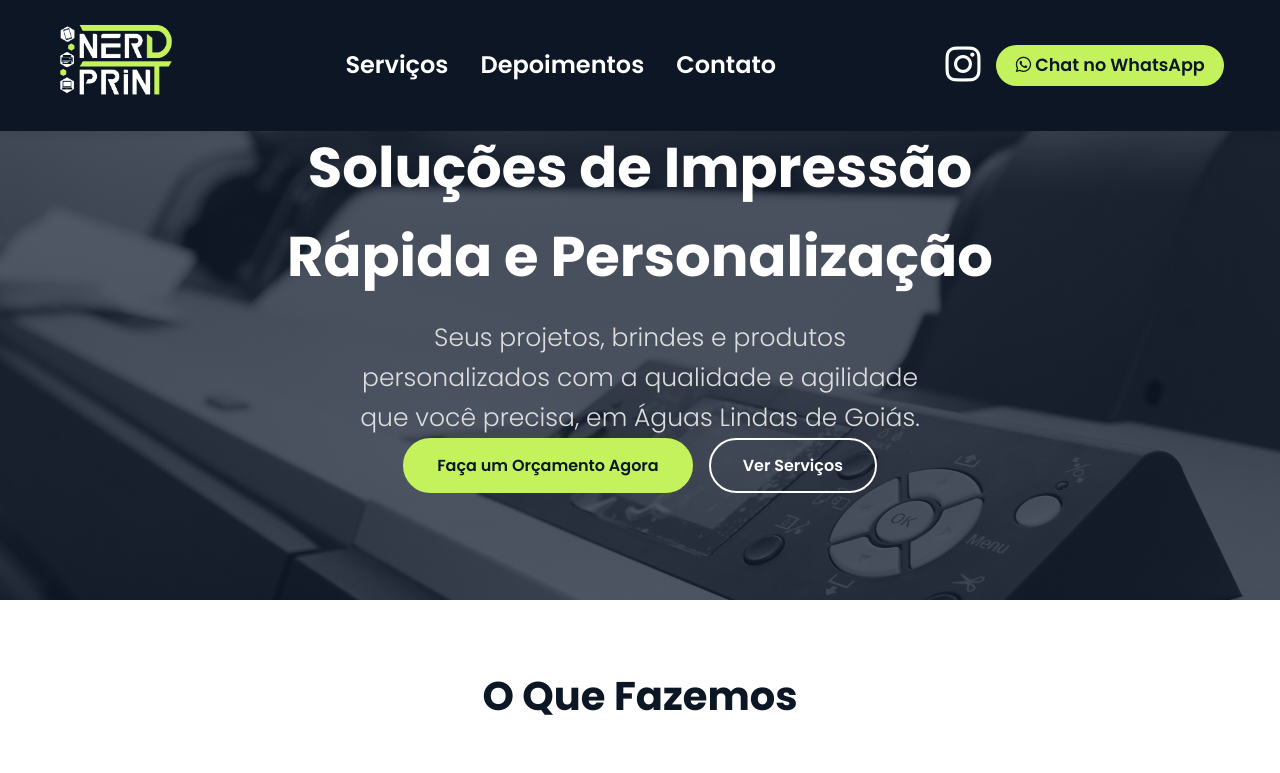
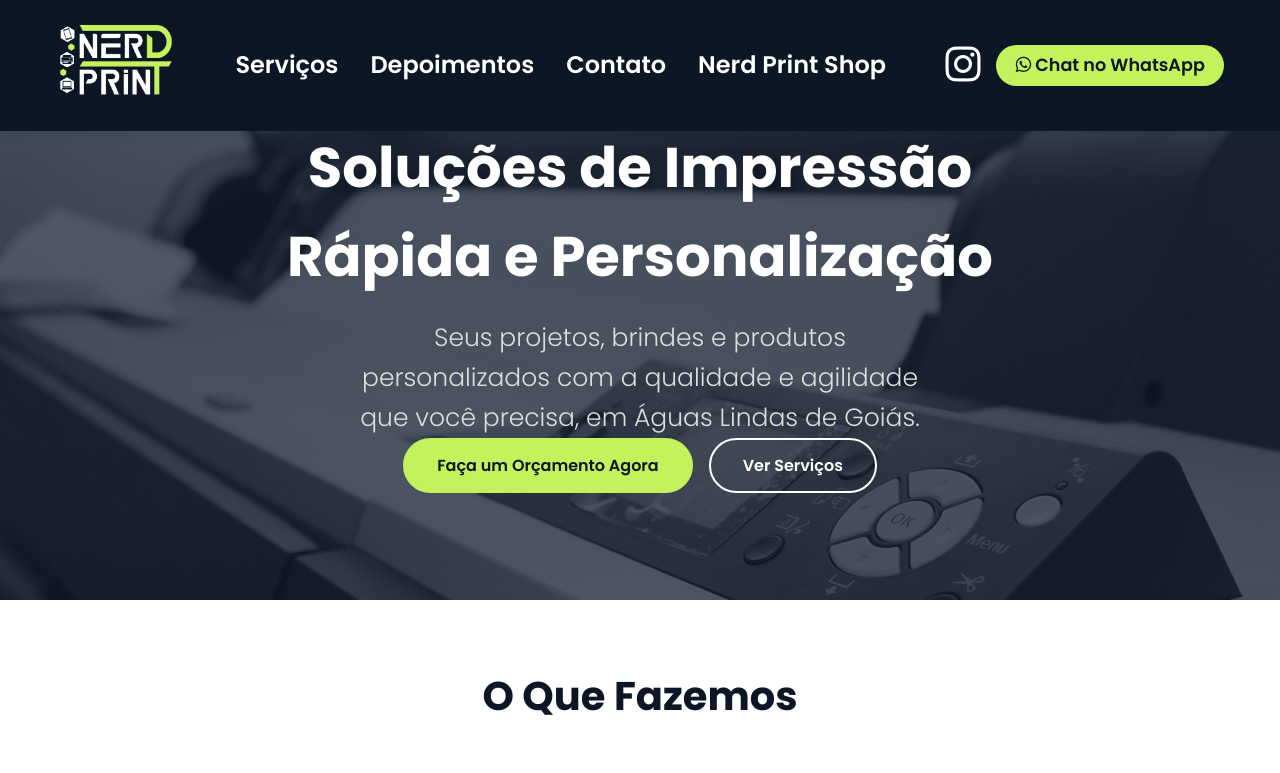
Before and after one commit to jpablolima/nerdprint, a plain HTML site: page index.html in a window 1280 px wide. Shown: the top 773 px of the page. Drawn offline with Linux system fonts and the light colour scheme.

Commit message:
adicionando link nerdprint shop.

```diff
--- a/index.html
+++ b/index.html
@@ -64,6 +64,7 @@ height="0" width="0" style="display:none;visibility:hidden"></iframe></noscript>
                     <li><a href="#services">Serviços</a></li>
                     <li><a href="#testimonials">Depoimentos</a></li>
                     <li><a href="#location">Contato</a></li>
+                    <li><a href=https://nerdprint.shop>Nerd Print Shop</a></li>
                 </ul>
             </nav>
             <!-- NOVO: Contêiner para os links sociais -->
@@ -74,6 +75,7 @@ height="0" width="0" style="display:none;visibility:hidden"></iframe></noscript>
                 <a href="https://wa.me/556192724881" class="btn whatsapp-btn" target="_blank">
                     <i class="fab fa-whatsapp"></i> Chat no WhatsApp
                 </a>
+
             </div>
         </div>
     </header>
```
